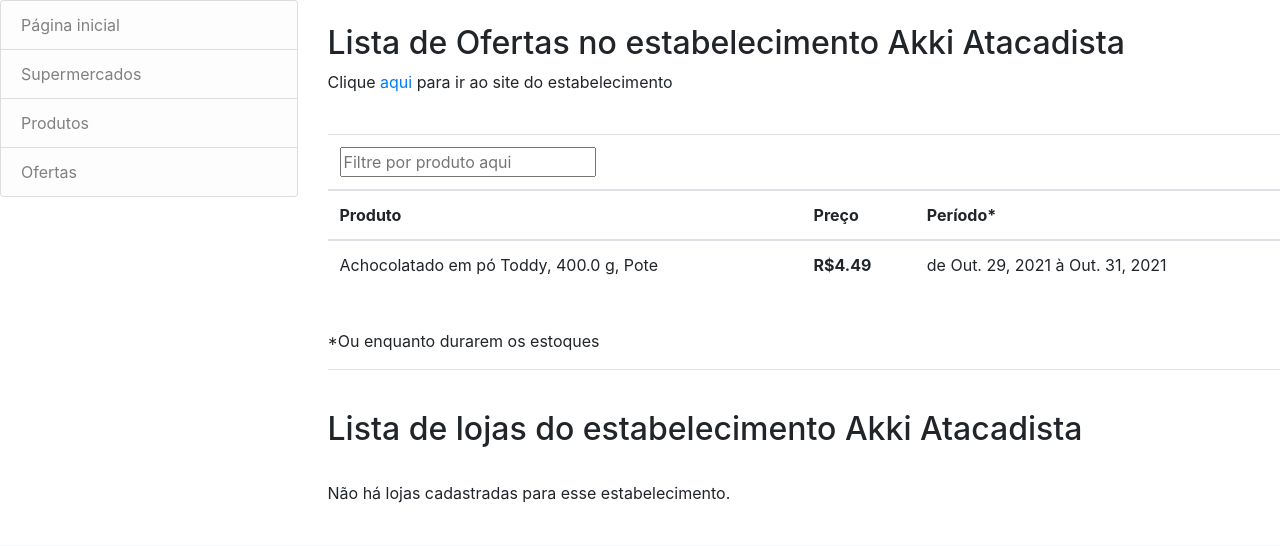
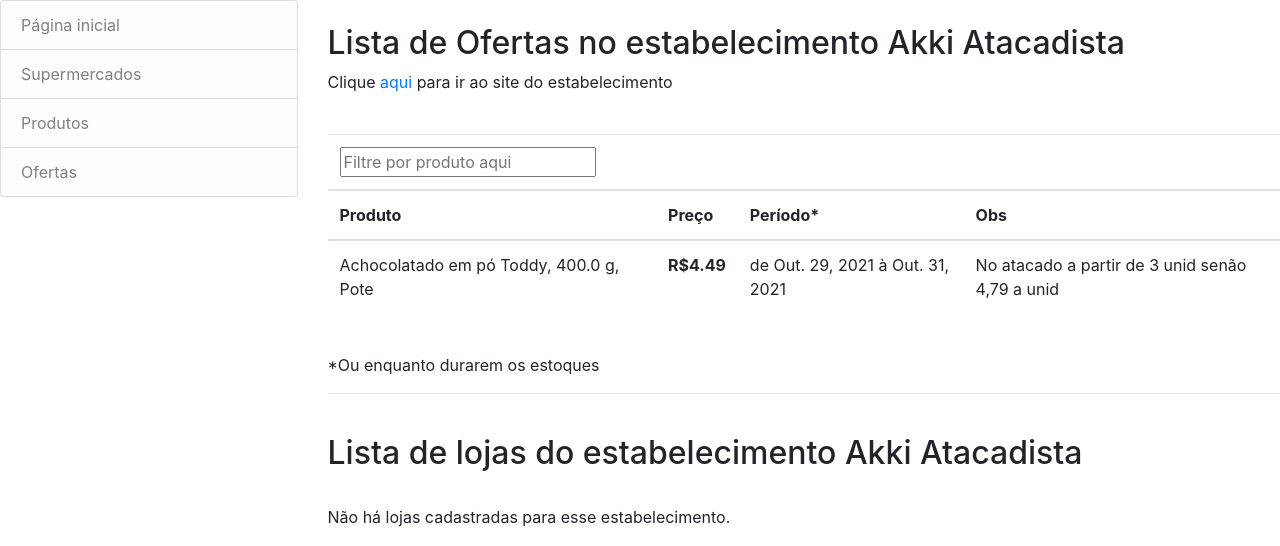
Before and after one commit to alunos2020pi/Projeto-Integrador, a Django app: page /ofertas/ofertasporsuper/4 in a window 1280 px wide. Shown: the part 94-640 px from the top of the page. Run offline with Django 3.2, Linux system fonts and the light colour scheme; data comes from the database, SQL or seed files in the repository; both versions use the stored data as it was after the commit.

Commit message:
Efetuadas algumas alterações nos modelos. Adicionei scroll horizontal para algumas tabelas que estavam transbordando na visualização por celular

```diff
--- a/ofertas/models.py
+++ b/ofertas/models.py
@@ -74,8 +74,25 @@ class Loja(models.Model):
 class Produto(models.Model):
     desc = models.CharField(max_length=50)
     marca = models.CharField(max_length=50)
-    qtd = models.PositiveIntegerField()
-    unid = models.CharField(max_length=50)
+    qtd = models.FloatField()
+
+    UNIDADES = (
+        ('cx','caixa'),
+        ('g','grama'),
+        ('gl','galão'),
+        ('kg','quilo'),
+        ('l','litro'),
+        ('ml','mililitro'),
+        ('pc','pacote'),
+        ('pç','peça'),
+        ('unid','unidade')
+    )
+
+    unid = models.CharField(
+        max_length=10,
+        choices=UNIDADES
+    )
+
     obs = models.CharField(max_length=50, null=True, blank=True)
     imagem = models.ImageField(upload_to='produtos/%Y/%m/%d', blank=True)
 
@@ -98,6 +115,7 @@ class Em_Oferta(models.Model):
     preco = models.DecimalField(max_digits=10, decimal_places=2)
     inicio = models.DateField(null=True, blank=True)
     fim = models.DateField(null=True, blank=True)
+    obs = models.CharField(max_length=50, null=True, blank=True)
 
     class Meta:
         ordering = ['pd','preco']
--- a/ofertas/templates/ofertasporsuper.html
+++ b/ofertas/templates/ofertasporsuper.html
@@ -7,9 +7,11 @@
 	{% endif %}
 
   {% if ofertasporsuper %}
+  <div class="table-responsive">
   <table id="tabela" class="table table-hover"><thead>
 	   <tr>
 			<th><input type="text" id="txtColuna1" value="" placeholder="Filtre por produto aqui"/></th>
+			<th></th>
 			<th></th>
 			<th></th>
 	  </tr>
@@ -17,6 +19,7 @@
         <th>Produto</th>
         <th>Preço</th>
         <th>Período*</th>
+		<th>Obs</th>
 	  </tr>
     </thead>
 	<tbody>
@@ -25,10 +28,17 @@
         <td>{{ ofertaporsuper.pd }}</td>
 		<td><strong>R${{ ofertaporsuper.preco }}</strong></td>
 		<td>de {{ ofertaporsuper.inicio }} à {{ ofertaporsuper.fim }}</td>
+		{% if ofertaporsuper.obs %}
+		<td>{{ ofertaporsuper.obs }}</td>
+		{% else %}
+		<td></td>
+		{% endif %}
+
       </tr>
     {% endfor %}
 	</tbody>
 	</table>
+	</div>
   {% else %}
     <p>Não há ofertas cadastradas para esse estabelecimento.</p>
   {% endif %}
```
Also changed, not shown: ofertas/templates/ofertas/em_oferta_list.html (+7 -0 lines), db.sqlite3, ofertas/migrations/0006_auto_20211113_1709.py (added), ofertas/migrations/0007_auto_20211113_1759.py (added).
